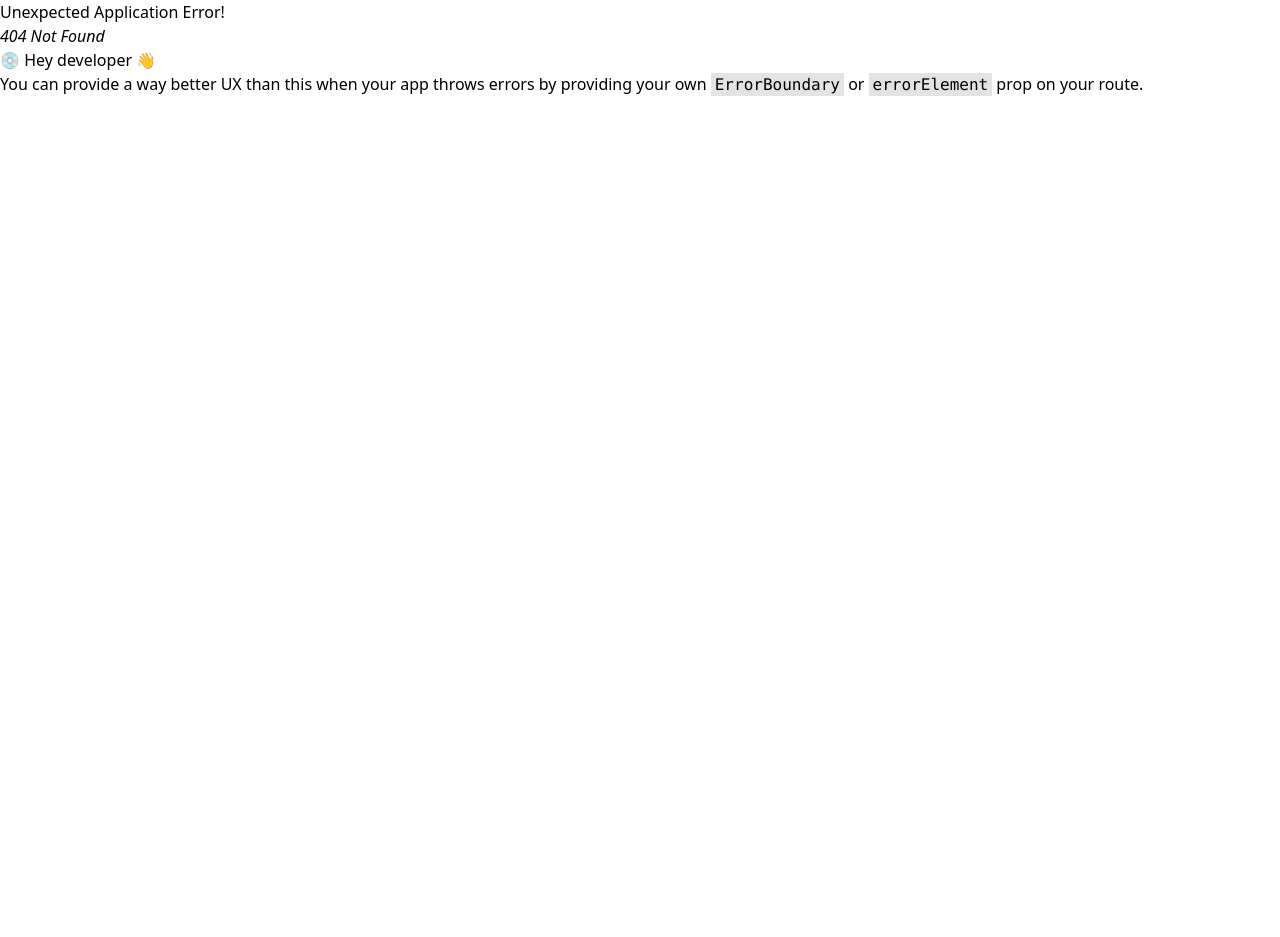
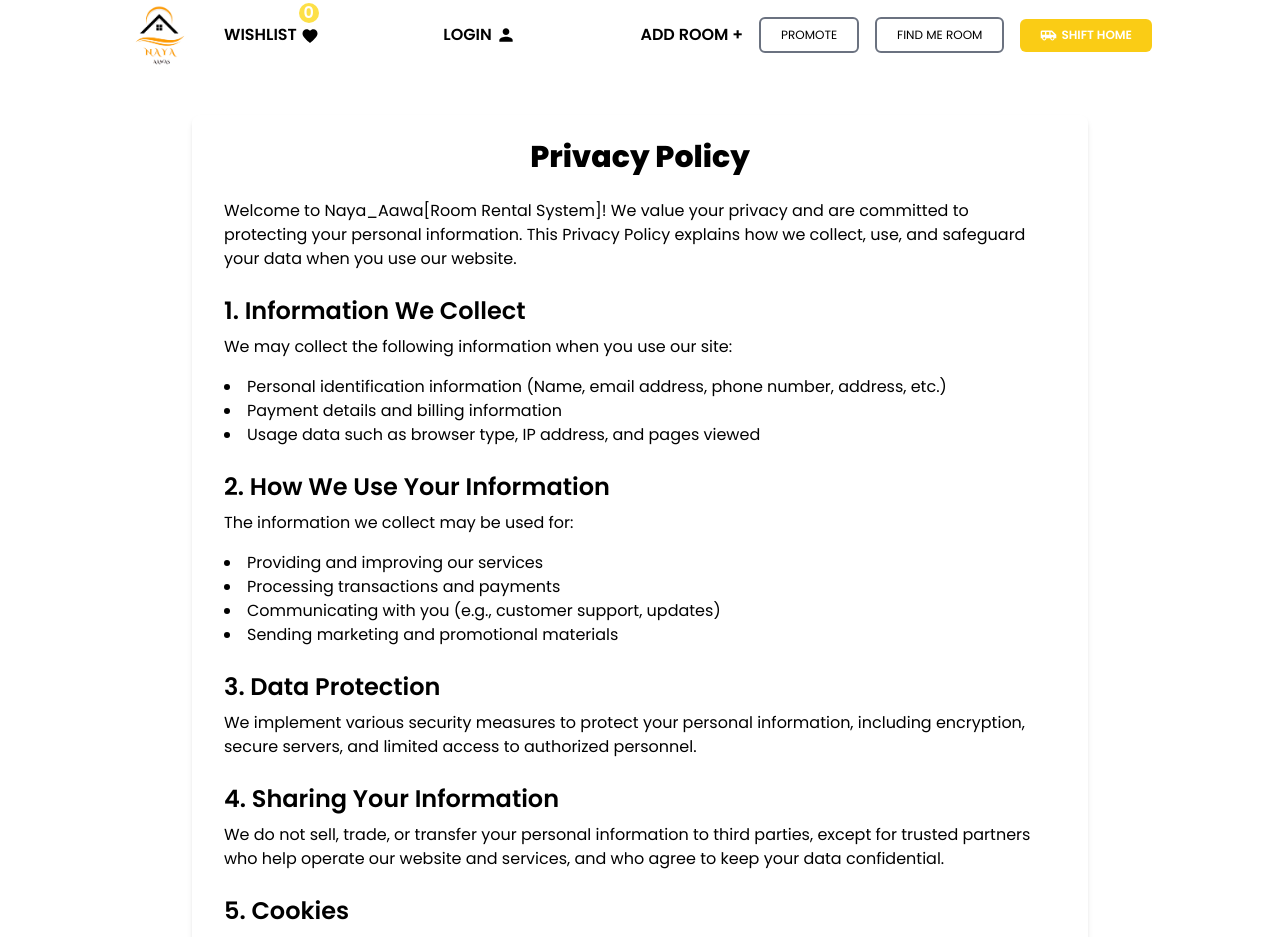
Before and after one commit to bhatta09/Room-Rental-System, a React (Vite) app: page /privacy in a window 1280 px wide. Before the commit this address had no page. Shown: the top 937 px of the page. Before the commit the page ends 800 px from the top, so only its background shows below. Built offline with nearby package versions, Linux system fonts and the light colour scheme.

Commit message:
Privacy & termsconditon page add

```diff
--- a/src/components/Footer.jsx
+++ b/src/components/Footer.jsx
@@ -22,7 +22,7 @@ const footerData = [
     navigationLinks: [
       { label: "Home", path: "/home" },
       { label: "Add Rooms", path: "/postforfree" },
-      { label: "Profile", path: "/profile" },
+      { label: "About-Us", path: "/about" },
       { label: "Blog", path: "/blog" },
       { label: "FAQ", path: "/faq" },
     ],
@@ -32,8 +32,8 @@ const footerData = [
       { label: "My Account", path: "/Profile" },
       { label: "Listed property", path: "/featured-rooms" },
       { label: "Wishlist", path: "/profile" },
-      { label: "Private policy", path: "/blog" },
-      { label: "Terms & condition", path: "/add-property" },
+      { label: "Privacy policy", path: "/privacy" },
+      { label: "Terms & condition", path: "/terms" },
     ],
   },
 ];
@@ -62,12 +62,12 @@ const Footer = () => {
       {/* footer-content */}
       <div className="flex flex-wrap gap-12 p-12 md:justify-between lg:px-32 ">
         <div className="flex flex-col gap-5 text-[12px]">
-          <h3 className=" font-bold text-xl text-yellow-400">
+          <h3 className=" font-semibold text-xl text-yellow-400">
             Most Searched Locations
           </h3>
           <ul>
             {footerData[0].mostSearchedLocation.map((location, index) => (
-              <li key={index} className="mb-3 text-base font-semibold">
+              <li key={index} className="mb-3 text-base font-medium">
                 {location}
               </li>
             ))}
@@ -75,13 +75,13 @@ const Footer = () => {
         </div>
 
         <div className="  flex flex-col gap-5 ">
-          <h3 className="text-xl font-bold text-yellow-400">Quick Links</h3>
+          <h3 className="text-xl font-semibold text-yellow-400">Quick Links</h3>
           <div className="flex flex-col">
             {footerData[1].navigationLinks.map((data, index) => (
               <Link
                 key={index}
                 to={data.path}
-                className="mb-3 text-base font-semibold"
+                className="mb-3 text-base font-medium"
               >
                 {data.label}
               </Link>
@@ -90,13 +90,13 @@ const Footer = () => {
         </div>
 
         <div className=" flex flex-col gap-4 ">
-          <h3 className="text-xl font-bold text-yellow-400">Accounts</h3>
+          <h3 className="text-xl font-semibold text-yellow-400">Accounts</h3>
           <div className="flex flex-col">
             {footerData[2].Account.map((data, index) => (
               <Link
                 key={index}
                 to={data.path}
-                className="mb-3 text-base font-semibold"
+                className="mb-3 text-base font-medium"
               >
                 {data.label}
               </Link>
--- a/src/components/Home/AboutSection.jsx
+++ b/src/components/Home/AboutSection.jsx
@@ -5,7 +5,7 @@ const AboutUs = () => {
     <div className="bg-cover bg-center overflow-hidden w-full bg-about-pattern flex flex-col md:flex-row items-center gap-14 p-12 py-6 lg:px-32 ">
       <div className="my-16">
         <h2 className="text-2xl font-bold text-gray-100 mb-4">About Us</h2>
-        <p className="text-gray-100 tracking-normal leading-6">
+        <p className="text-gray-200 tracking-normal leading-6">
           The Room Rental System is a web application designed to streamline the
           process of finding and renting rooms, offering a user-friendly
           interface for both property owners and potential tenants. Built using
--- a/src/index.css
+++ b/src/index.css
@@ -1,7 +1,12 @@
+@import url('https://fonts.googleapis.com/css2?family=Manrope:wght@400;500;600;700;800&family=Poppins:wght@200;300;400;600;800&display=swap');
+
 @tailwind base;
 @tailwind components;
 @tailwind utilities;
 
+body{
+  font-family: 'Poppins', sans-serif;
+}
 /* For WebKit browsers (Chrome, Safari) */
 ::-webkit-scrollbar {
       display: none;
--- /dev/null
+++ b/src/pages/PrivacyPolicy.jsx
@@ -0,0 +1,65 @@
+const PrivacyPolicy = () => {
+    return (
+      <div className="max-w-4xl mx-auto px-4 py-6 sm:px-6 lg:px-8 bg-white shadow-md mt-10 rounded-lg mb-10">
+        <h1 className="text-2xl sm:text-3xl font-bold text-center mb-6">Privacy Policy</h1>
+
+        <p className="mb-4 text-sm sm:text-base">
+          Welcome to Naya_Aawa[Room Rental System]! We value your privacy and are committed to protecting your
+          personal information. This Privacy Policy explains how we collect, use, and safeguard your
+          data when you use our website.
+        </p>
+
+        <h2 className="text-xl sm:text-2xl font-semibold mt-6 mb-2">1. Information We Collect</h2>
+        <p className="mb-4 text-sm sm:text-base">
+          We may collect the following information when you use our site:
+        </p>
+        <ul className="list-disc list-inside mb-4 text-sm sm:text-base">
+          <li>Personal identification information (Name, email address, phone number, address, etc.)</li>
+          <li>Payment details and billing information</li>
+          <li>Usage data such as browser type, IP address, and pages viewed</li>
+        </ul>
+
+        <h2 className="text-xl sm:text-2xl font-semibold mt-6 mb-2">2. How We Use Your Information</h2>
+        <p className="mb-4 text-sm sm:text-base">
+          The information we collect may be used for:
+        </p>
+        <ul className="list-disc list-inside mb-4 text-sm sm:text-base">
+          <li>Providing and improving our services</li>
+          <li>Processing transactions and payments</li>
+          <li>Communicating with you (e.g., customer support, updates)</li>
+          <li>Sending marketing and promotional materials</li>
+        </ul>
+
+        <h2 className="text-xl sm:text-2xl font-semibold mt-6 mb-2">3. Data Protection</h2>
+        <p className="mb-4 text-sm sm:text-base">
+          We implement various security measures to protect your personal information, including encryption, secure servers, and limited access to authorized personnel.
+        </p>
+
+        <h2 className="text-xl sm:text-2xl font-semibold mt-6 mb-2">4. Sharing Your Information</h2>
+        <p className="mb-4 text-sm sm:text-base">
+          We do not sell, trade, or transfer your personal information to third parties, except for trusted partners who help operate our website and services, and who agree to keep your data confidential.
+        </p>
+
+        <h2 className="text-xl sm:text-2xl font-semibold mt-6 mb-2">5. Cookies</h2>
+        <p className="mb-4 text-sm sm:text-base">
+          Our website uses cookies to enhance your experience, such as remembering your preferences and collecting analytics data. You can choose to disable cookies through your browser settings.
+        </p>
+
+        <h2 className="text-xl sm:text-2xl font-semibold mt-6 mb-2">6. Your Rights</h2>
+        <p className="mb-4 text-sm sm:text-base">
+          You have the right to access, update, or delete your personal information. You may contact us at any time to request changes or inquire about your data.
+        </p>
+
+        <h2 className="text-xl sm:text-2xl font-semibold mt-6 mb-2">7. Changes to this Policy</h2>
+        <p className="mb-4 text-sm sm:text-base">
+          We reserve the right to update this Privacy Policy. Any changes will be posted on this page, and you are encouraged to review it periodically.
+        </p>
+
+        <p className="mt-8 text-center text-sm sm:text-base">
+          If you have any questions regarding this Privacy Policy, please contact us at <a href="mailto:support@roomrental.com" className="text-blue-500 hover:underline">support@roomrental.com</a>.
+        </p>
+      </div>
+    );
+  };
+
+  export default PrivacyPolicy;
--- /dev/null
+++ b/src/pages/TermandCondition.jsx
@@ -0,0 +1,48 @@
+const TermandCondition = () => {
+    return (
+      <div className="max-w-4xl mx-auto px-4 py-6 sm:px-6 lg:px-8 bg-white shadow-md mt-10 rounded-lg">
+        <h1 className="text-2xl sm:text-3xl font-bold text-center mb-6">Terms and Conditions</h1>
+
+        <p className="mb-4 text-sm sm:text-base">
+          Welcome to [Room Rental System]. These terms and conditions outline the rules and regulations for the use of our website. By accessing this website, we assume you accept these terms and conditions. Do not continue to use [Room Rental System] if you do not agree to all the terms and conditions stated on this page.
+        </p>
+
+        <h2 className="text-xl sm:text-2xl font-semibold mt-6 mb-2">1. License</h2>
+        <p className="mb-4 text-sm sm:text-base">
+          Unless otherwise stated, [Room Rental System] and/or its licensors own the intellectual property rights for all material on this website. All intellectual property rights are reserved. You may access this from [Room Rental System] for your personal use, subject to restrictions set in these terms and conditions.
+        </p>
+        <ul className="list-disc list-inside mb-4 text-sm sm:text-base">
+          <li>You must not republish material from [Room Rental System]</li>
+          <li>You must not sell, rent, or sub-license material from [Room Rental System]</li>
+          <li>You must not reproduce, duplicate, or copy material from [Room Rental System]</li>
+          <li>You must not redistribute content from [Room Rental System]</li>
+        </ul>
+
+        <h2 className="text-xl sm:text-2xl font-semibold mt-6 mb-2">2. User Responsibilities</h2>
+        <p className="mb-4 text-sm sm:text-base">
+          You are responsible for maintaining the confidentiality of your account and password and for restricting access to your computer or device. You agree to accept responsibility for all activities that occur under your account or password.
+        </p>
+
+        <h2 className="text-xl sm:text-2xl font-semibold mt-6 mb-2">3. Termination</h2>
+        <p className="mb-4 text-sm sm:text-base">
+          We may terminate or suspend your access to our service immediately, without prior notice or liability, for any reason, including if you breach these terms and conditions.
+        </p>
+
+        <h2 className="text-xl sm:text-2xl font-semibold mt-6 mb-2">4. Limitation of Liability</h2>
+        <p className="mb-4 text-sm sm:text-base">
+          In no event shall [Room Rental System], nor its directors, employees, or affiliates, be liable for any indirect, consequential, or punitive damages arising out of your use of this website.
+        </p>
+
+        <h2 className="text-xl sm:text-2xl font-semibold mt-6 mb-2">5. Changes to the Terms</h2>
+        <p className="mb-4 text-sm sm:text-base">
+          We reserve the right, at our sole discretion, to modify or replace these Terms at any time. By continuing to access or use our website after any revisions become effective, you agree to be bound by the revised terms.
+        </p>
+
+        <p className="mt-8 text-center text-sm sm:text-base">
+          If you have any questions about these Terms, please contact us at <a href="mailto:support@roomrental.com" className="text-blue-500 hover:underline">support@roomrental.com</a>.
+        </p>
+      </div>
+    );
+  };
+
+  export default TermandCondition;
--- a/tailwind.config.js
+++ b/tailwind.config.js
@@ -7,7 +7,7 @@ export default {
         "hero-pattern":
           "url('https://images.unsplash.com/photo-1533130061792-64b345e4a833?q=80&w=2070&auto=format&fit=crop&ixlib=rb-4.0.3&ixid=M3wxMjA3fDB8MHxwaG90by1wYWdlfHx8fGVufDB8fHx8fA%3D%3D')",
         "about-pattern":
-          "url('https://images.unsplash.com/photo-1573637631070-e3dfff25c0dd?q=80&w=1993&auto=format&fit=crop&ixlib=rb-4.0.3&ixid=M3wxMjA3fDB8MHxwaG90by1wYWdlfHx8fGVufDB8fHx8fA%3D%3D')",
+          "url('https://images.unsplash.com/photo-1472954253026-157558836cd2?q=80&w=2070&auto=format&fit=crop&ixlib=rb-4.0.3&ixid=M3wxMjA3fDB8MHxwaG90by1wYWdlfHx8fGVufDB8fHx8fA%3D%3D')",
       },
     },
   },
```
Also changed, not shown: src/App.jsx (+10 -0 lines), src/assets/Apartment.jpg (added).
